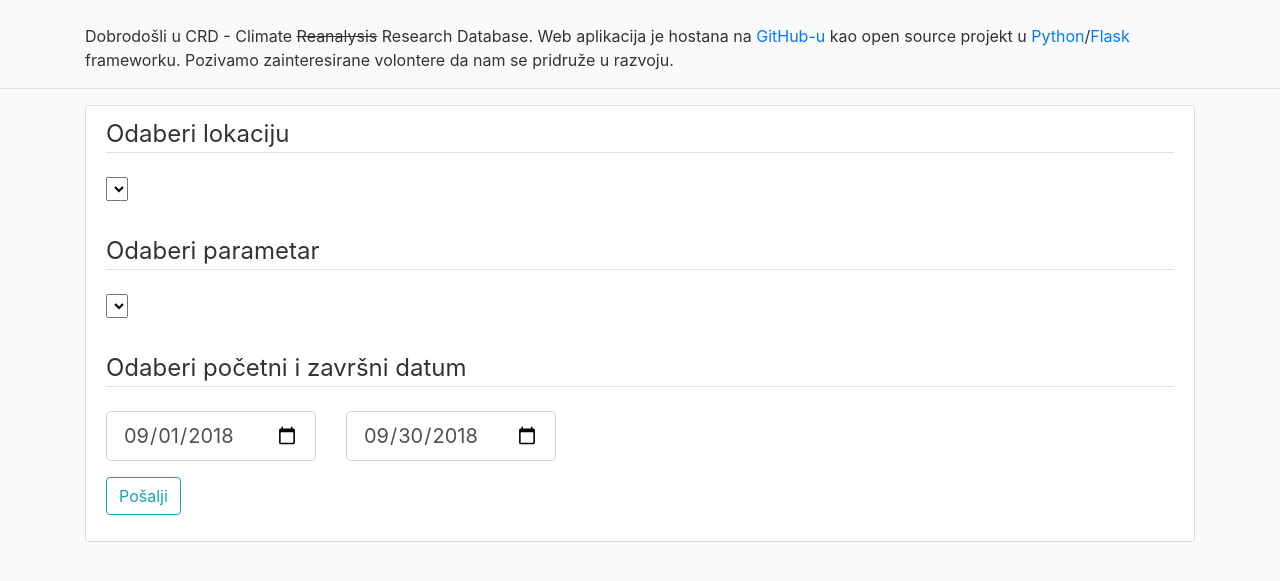
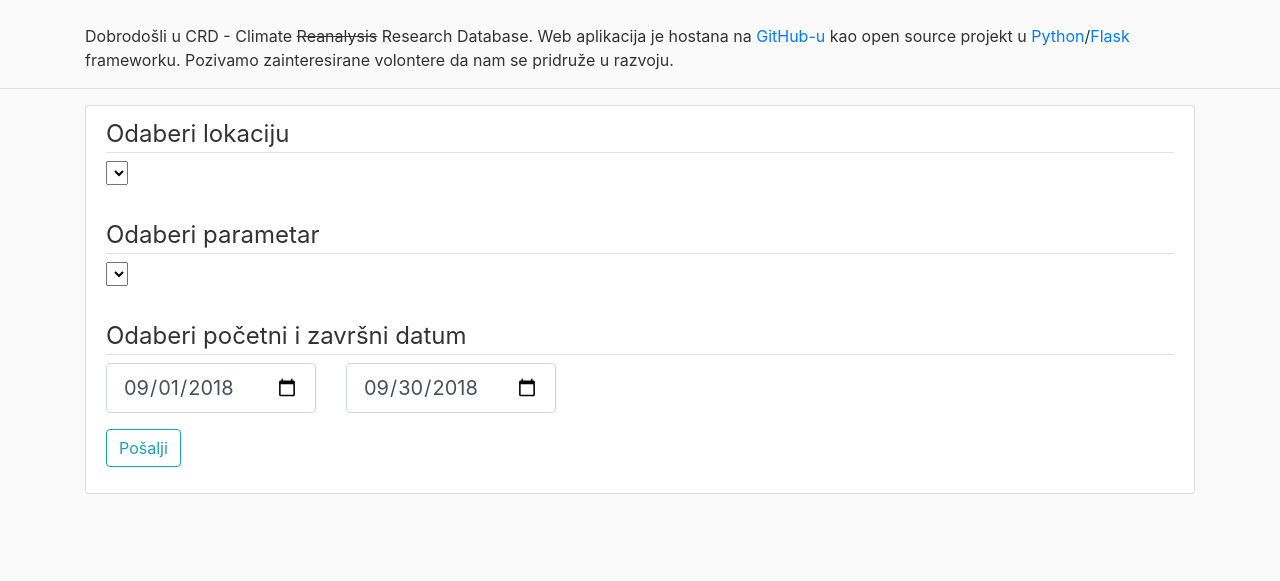
Before and after one commit to meteoadriatic/Reanalysis, a Flask app: page /statistics in a window 1280 px wide. Shown: the part 56-637 px from the top of the page. Run offline with Flask 2, Linux system fonts and the light colour scheme; data that the repository does not hold is empty; some libraries are stand-ins or nearby versions.

Commit message:
Design improvements.

```diff
--- a/app.py
+++ b/app.py
@@ -95,14 +95,15 @@ def statistics():
 
         df = pd.DataFrame(list(sql_response))
         df = df.set_index([0])
+        df.index.name = ''
         df.columns = [sel_param]
 
         statsvalues=df.describe().values.tolist()
         statskeys=df.describe().index.tolist()
         stats = [list(a) for a in zip(statskeys, statsvalues)]
 
-        fig = df.plot(figsize=(10.0, 5.5)).get_figure()
-        fig.savefig('static/images/plot.png')
+        fig = df.plot(figsize=(12.5, 5.0)).get_figure()
+        fig.savefig('static/images/plot.png', bbox_inches = 'tight')
         show_plot=True
 
 
--- a/templates/locations.html
+++ b/templates/locations.html
@@ -7,7 +7,7 @@
     <fieldset class="form-group">
         <legend class="border-bottom mb-4">Popis lokacija u bazi s koordinatama i nadmorskom visinom</legend>
         <div class="container">
-            <table class="table">
+            <table class="table table-striped table-hover table-sm">
                 <thead>
                     <tr>
                         <td>Lokacija</td>
--- a/templates/statistics.html
+++ b/templates/statistics.html
@@ -6,7 +6,7 @@
 
         <form method="POST">
             <fieldset class="form-group">
-                <legend class="border-bottom mb-4">Odaberi lokaciju</legend>
+                <legend class="border-bottom mb-2">Odaberi lokaciju</legend>
                 <div class="form-group">
                     <select name="locations">
                         {% for location in locations %}
@@ -20,7 +20,7 @@
                 </div>
             </fieldset>
             <fieldset class="form-group">
-                <legend class="border-bottom mb-4">Odaberi parametar</legend>
+                <legend class="border-bottom mb-2">Odaberi parametar</legend>
                 <div class="form-group">
                     <select name="parameters">
                         {% for parameter in parameters %}
@@ -34,7 +34,7 @@
                 </div>
             </fieldset>
             <fieldset class="form-group">
-                <legend class="border-bottom mb-4">Odaberi početni i završni datum</legend>
+                <legend class="border-bottom mb-2">Odaberi početni i završni datum</legend>
                 <div class="row">
                     <div class="col-md-auto">
                         {{ form.startdate(class="form-control form-control-lg") }}
@@ -52,7 +52,7 @@
                 <fieldset class="form-group">
                     <legend class="border-bottom mb-4">Statistika</legend>
                     <div class="container">
-                        <table class="table">
+                        <table class="table table-striped table-hover table-sm">
                             <tbody>
                                 {% for item in stats %}
                                 <tr>
@@ -77,7 +77,7 @@
                 <fieldset class="form-group">
                     <legend class="border-bottom mb-4">Podaci</legend>
                     <div class="container">
-                        <table class="table">
+                        <table class="table table-striped table-hover table-sm">
                             <thead>
                                 <tr>
                                     {% for item in table_columns %}
```
